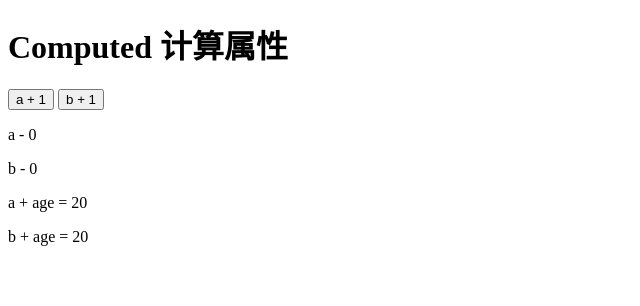
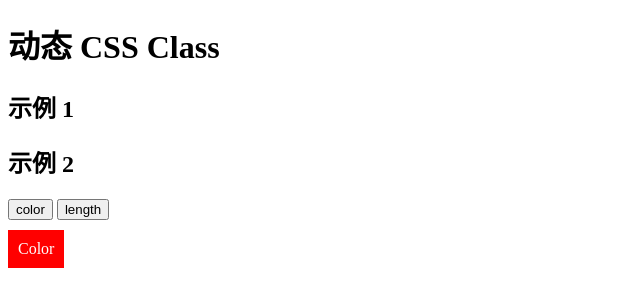
Before and after one commit to 15151824103/Learning-Vue.js-, a plain HTML site: page index.html in a window 1280 px wide. Shown: the whole page, without its empty margins (0-640 px from the left). Drawn offline with nearby package versions, Linux system fonts and the light colour scheme.

Commit message:
根据class 动态绑定CSS样式

```diff
--- a/app.js
+++ b/app.js
@@ -8,32 +8,20 @@ new Vue({
 	el : "#vue-app",
 
 	data : {
-		a : 0,
-		b : 0,
-		age : 20
+		changeColor : false,
+		changeLength : false
 	},
 
 	methods : {
-		/*adda : function(){
-			console.log("a");
-			return this.a + this.age;
-		},
 
-		addb : function(){
-			console.log("b");
-			return this.b + this.age;
-		}*/
 	},
 
 	computed : {
-		adda : function(){
-			console.log("a");
-			return this.a + this.age;
-		},
-
-		addb : function(){
-			console.log("b");
-			return this.b + this.age;
+		Color : function(){
+			return {
+				changeColor : this.changeColor,
+				changeLength : this.changeLength
+			}
 		}
 	}
 });
--- a/index.html
+++ b/index.html
@@ -9,20 +9,22 @@
 <body>
 
 	<div id="vue-app">
-		<h1>Computed 计算属性</h1>
-		<button v-on:click="a++">a + 1</button>
-		<button v-on:click="b++">b + 1</button>
-		<p>a - {{a}}</p>
-		<p>b - {{b}}</p>
+		<h1>动态 CSS Class</h1>
+		<h2>示例 1</h2>
 		<!--
-			methods与computed计算属性区别！
-			methods:页面在运行是都会渲染一遍里面的方法,比computed更消耗内存
-			computed:只会渲染执行当前事件调用的方法
-			  注意！: 因为只有methods里面存放的是方法,所以调用computed里面
-			          的方法是不可以加上 ().
-		 -->
-		<p>a + age = {{adda}}</p>
-		<p>b + age = {{addb}}</p>
+			这里的v-on:click: 是给此标签一个点击事件,可以在事件里直接修改Vue里的属性
+			这里的v-bind:class: 是给此标签一个class,可以是一个对象
+			<div v-on:click="changeColor=!changeColor" v-bind:class="{changeColor:changeColor}">
+				<span>Color</span>
+			</div>
+		-->
+
+		<h2>示例 2</h2>
+		<button v-on:click="changeColor = !changeColor">color</button>
+		<button v-on:click="changeLength = !changeLength">length</button>
+		<div v-bind:class="Color">
+			<span>Color</span>
+		</div>
 	</div>
 
 
--- a/style.css
+++ b/style.css
@@ -1,6 +1,16 @@
-#convet{
-	width: 600px;
-	height: 200px;
-	border: 1px solid gray;
-	text-align: center;
+span{
+	background: red;
+	display: inline-block;
+	padding: 10px;
+	color: #fff;
+	margin: 10px 0;
 }
+
+.changeColor span{
+	background: green;
+}
+
+.changeLength span:after{
+	content: "length";
+	margin-left: 10px;
+}
```
